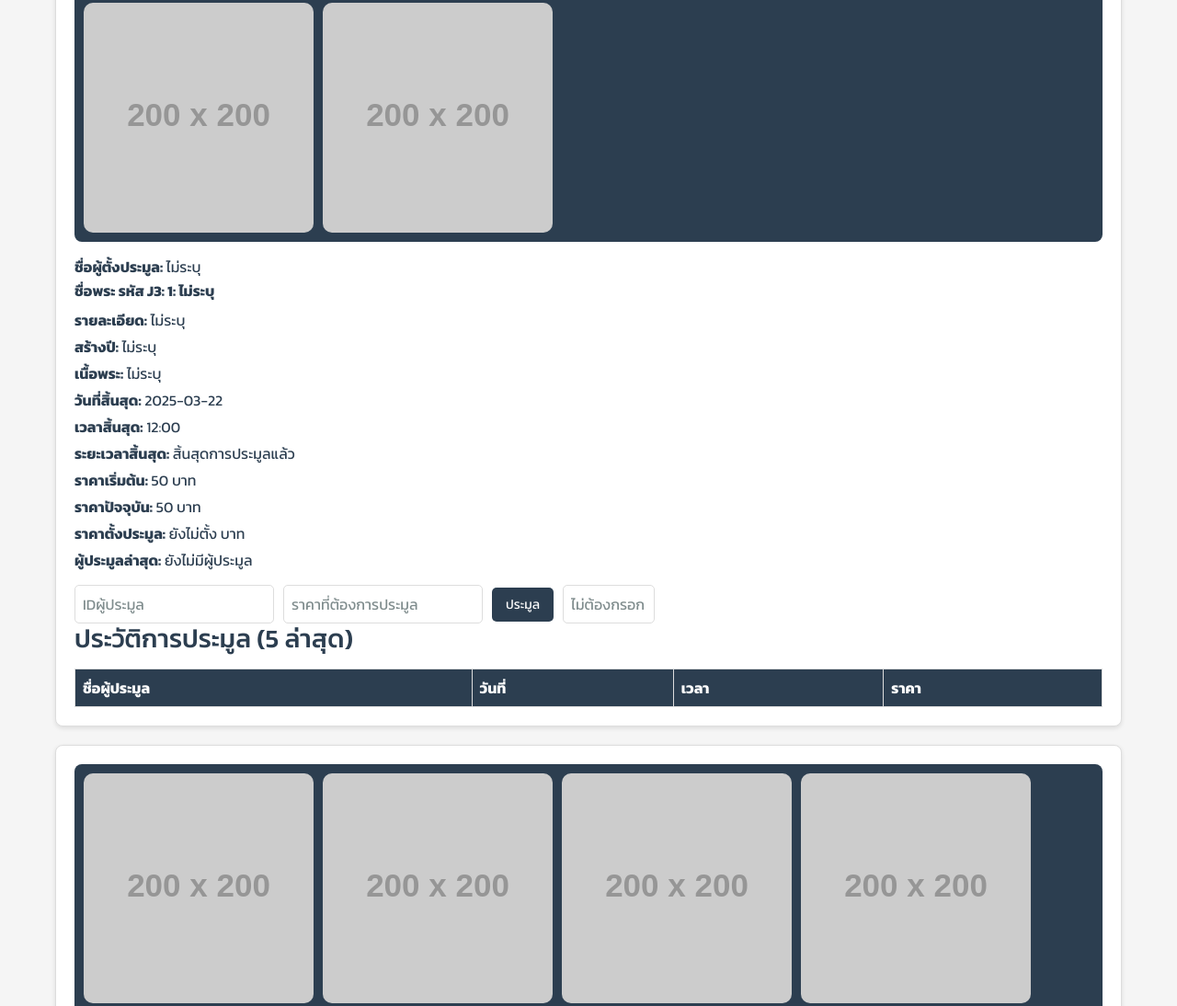
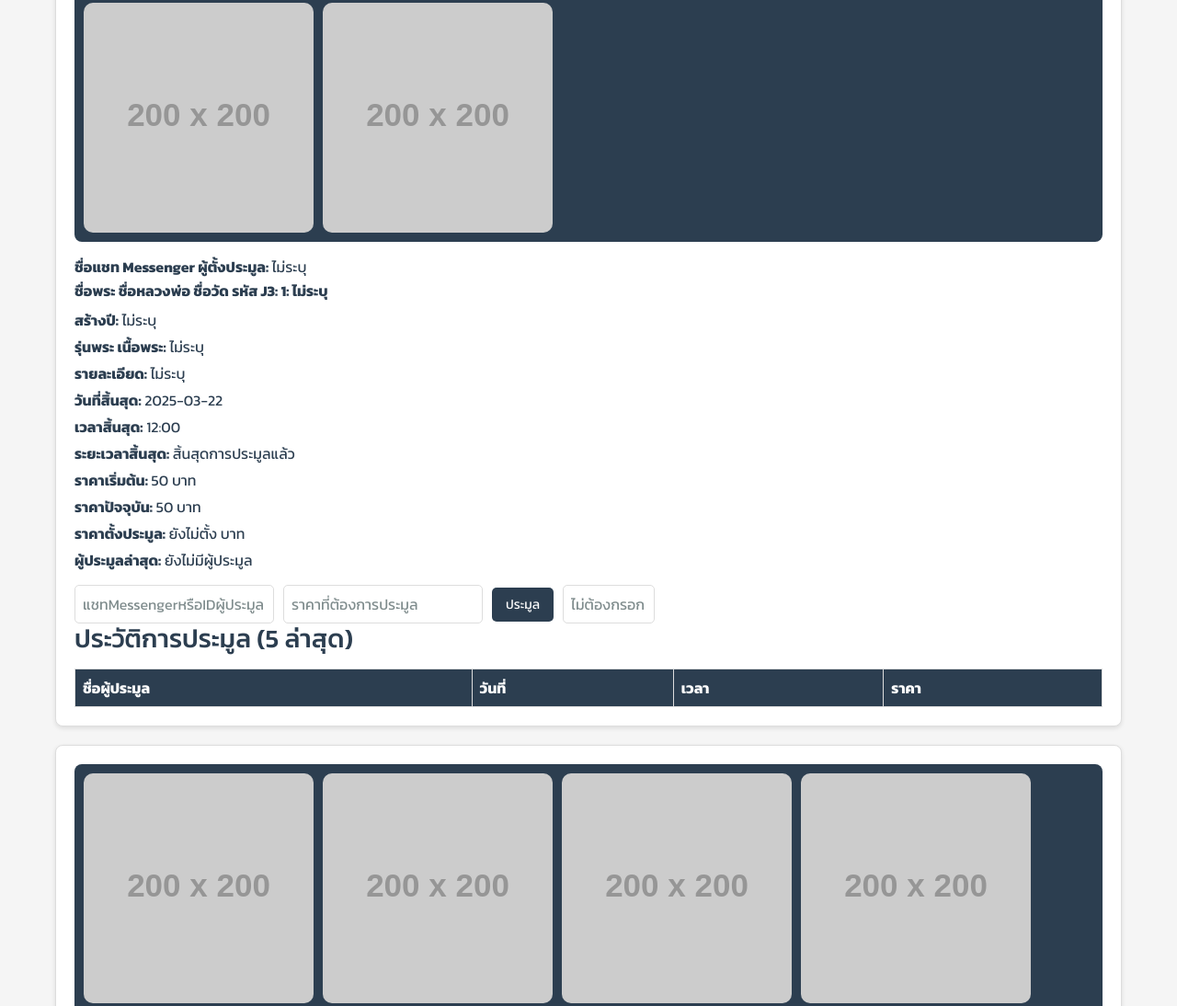
Before and after one commit to nathaponthakron132/auction-site3, a plain HTML site: page index.html in a window 1280 px wide. Shown: the part 450-1544 px from the top of the page at 92% size. Drawn offline with nearby package versions, Linux system fonts and the light colour scheme; no server answers; placeholder pictures from the web are drawn by us.

Commit message:
Update index.html

```diff
--- a/index.html
+++ b/index.html
@@ -196,11 +196,11 @@
                         <img src="${safeImageUrls[4]}" alt="${data.amuletName} ภาพที่ 5" class="item-img" onclick="openModal('${safeImageUrls[4]}')">
                         <img src="${safeImageUrls[5]}" alt="${data.amuletName} ภาพที่ 6" class="item-img" onclick="openModal('${safeImageUrls[5]}')">
                     </div>
-                    <p><b>ชื่อผู้ตั้งประมูล:</b> <span id="auctioneer${itemNumber}" contenteditable="false">${data.auctioneer}</span></p>
-                    <h2>ชื่อพระ รหัส J3: ${itemNumber}: <span id="amuletName${itemNumber}" contenteditable="false">${data.amuletName}</span></h2>
-                    <p><b>รายละเอียด:</b> <span id="templeName${itemNumber}" contenteditable="false">${data.templeName}</span></p>
-                    <p><b>สร้างปี:</b> <span id="year${itemNumber}" contenteditable="false">${data.year}</span></p>
-                    <p><b>เนื้อพระ:</b> <span id="material${itemNumber}" contenteditable="false">${data.material}</span></p>
+                    <p><b>ชื่อแชท Messenger ผู้ตั้งประมูล:</b> <span id="auctioneer${itemNumber}" contenteditable="false">${data.auctioneer}</span></p>
+                    <h2>ชื่อพระ ชื่อหลวงพ่อ ชื่อวัด รหัส J3: ${itemNumber}: <span id="amuletName${itemNumber}" contenteditable="false">${data.amuletName}</span></h2>
+                    <p><b>สร้างปี:</b> <span id="templeName${itemNumber}" contenteditable="false">${data.templeName}</span></p>
+                    <p><b>รุ่นพระ เนื้อพระ:</b> <span id="year${itemNumber}" contenteditable="false">${data.year}</span></p>
+                    <p><b>รายละเอียด:</b> <span id="material${itemNumber}" contenteditable="false">${data.material}</span></p>
                     <p><b>วันที่สิ้นสุด:</b> <span id="endDate${itemNumber}" contenteditable="false">${endDate}</span></p>
                     <p><b>เวลาสิ้นสุด:</b> <span id="endTime${itemNumber}" contenteditable="false">${endTime}</span></p>
                     <p><b>ระยะเวลาสิ้นสุด:</b> <span id="timeLeft${itemNumber}">คำนวณ...</span></p>
@@ -209,7 +209,7 @@
                     <p id="targetPriceContainer${itemNumber}" class="${data.targetPrice > 0 ? 'hidden-target-price' : ''}"><b>ราคาตั้งประมูล:</b> <span id="targetPrice${itemNumber}" contenteditable="false">${data.targetPrice > 0 ? data.targetPrice : 'ยังไม่ตั้ง'}</span> บาท</p>
                     <p><b>ผู้ประมูลล่าสุด:</b> <span id="winner${itemNumber}">ยังไม่มีผู้ประมูล</span></p>
                     <div class="bid-form">
-                        <input type="text" id="bidderName${itemNumber}" placeholder="IDผู้ประมูล" oninput="checkInputs(${itemNumber})">
+                        <input type="text" id="bidderName${itemNumber}" placeholder="แชทMessengerหรือIDผู้ประมูล" oninput="checkInputs(${itemNumber})">
                         <input type="number" id="bidAmount${itemNumber}" placeholder="ราคาที่ต้องการประมูล">
                         <button class="btn-bid" onclick="placeBid(${itemNumber})">ประมูล</button>
                         <input type="text" id="unlockCode${itemNumber}" class="unlock-input" placeholder="ไม่ต้องกรอก" oninput="checkInputs(${itemNumber})">
```
